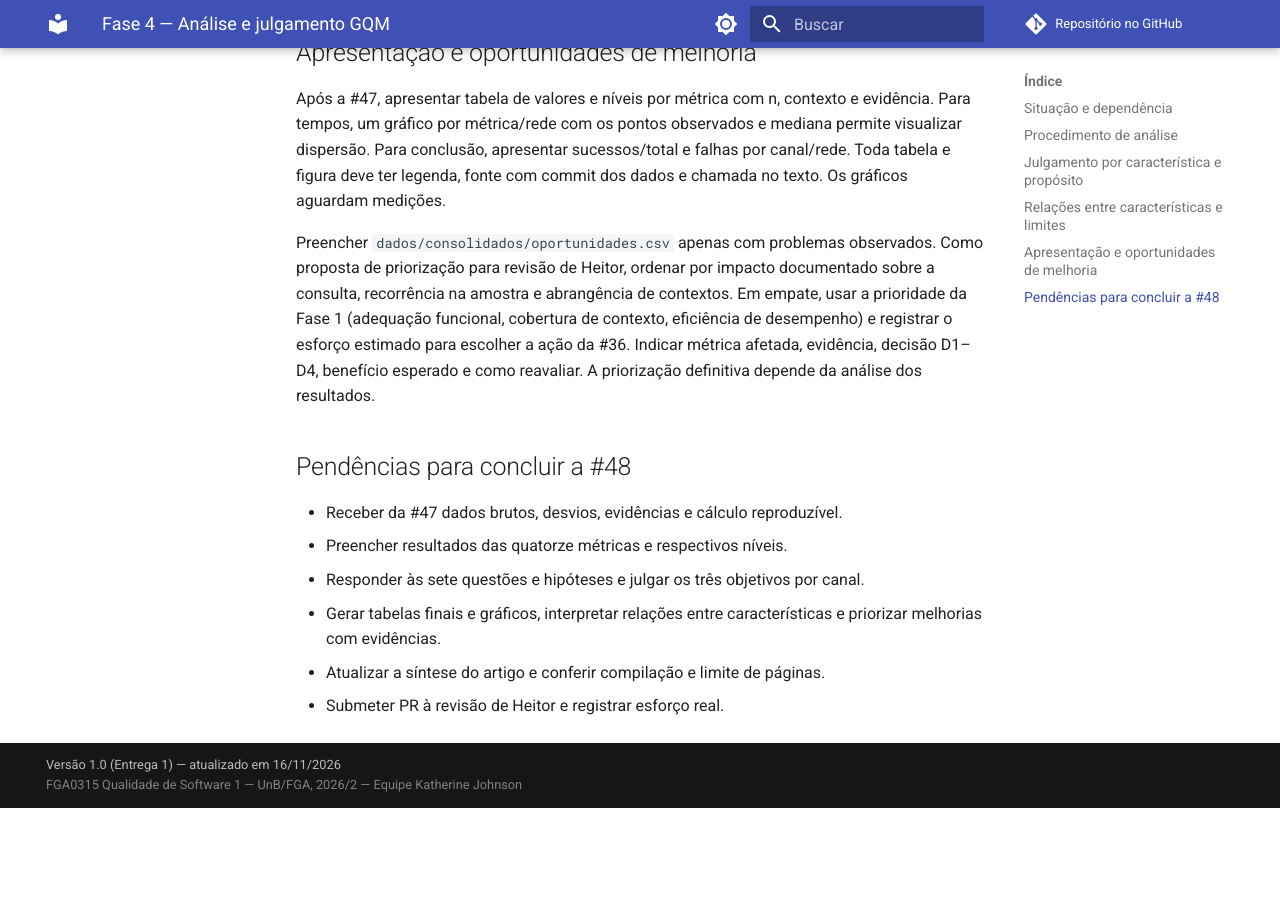
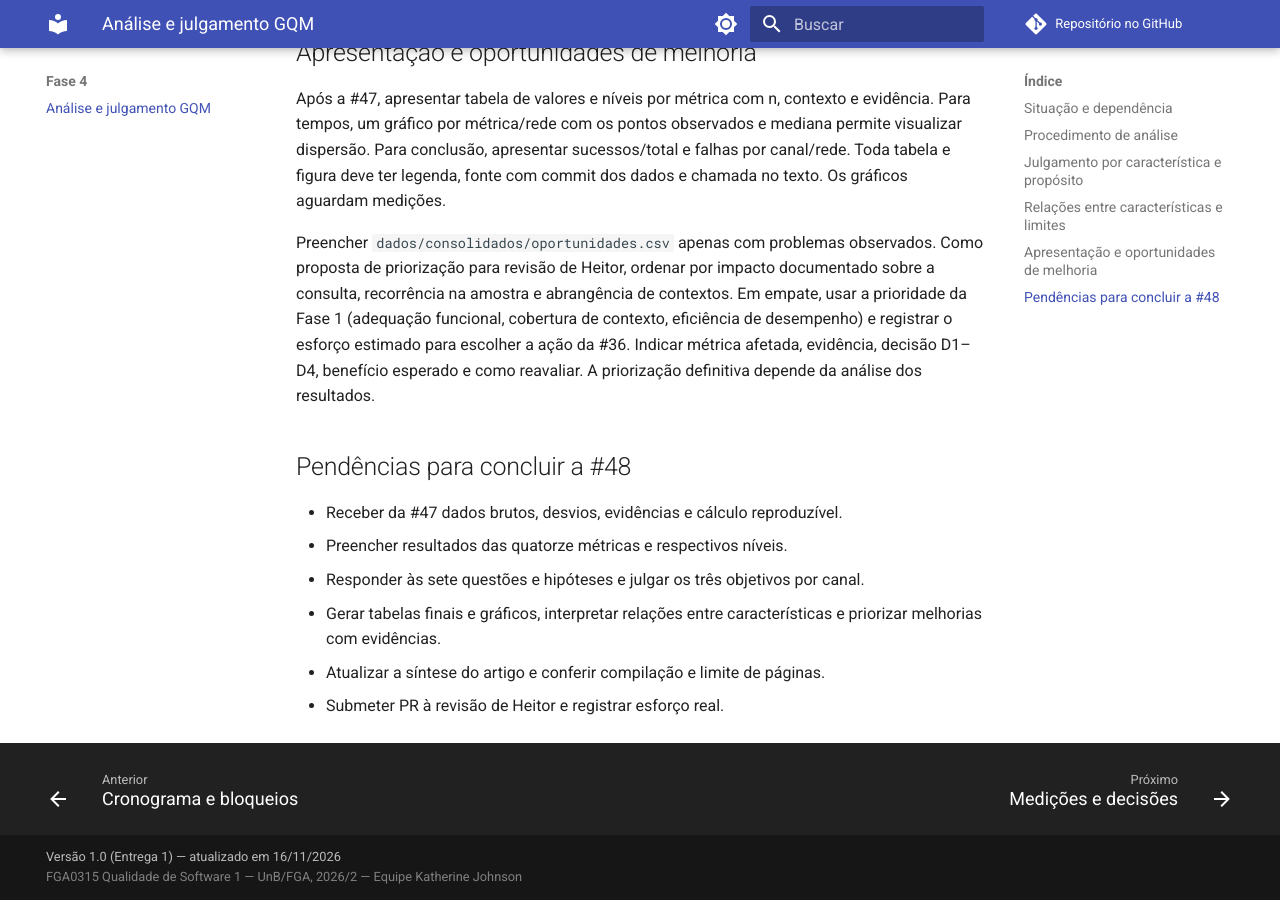
Before and after one commit to FCTE-Qualidade-de-Software-1/2026-2_T02_KATHERINE_JOHNSON, an MkDocs documentation site: the page built from docs/fase4-analise.md, in a window 1280 px wide and 900 px high, scrolled down 2899 px. Built offline with MkDocs 1.6.1 and Material for MkDocs 9.7.7, drawn with Linux system fonts in a browser that asks for light colours; comment, search, counter and statistics services are not loaded; before the commit the page ends 3707 px from its top, so only the background shows below that.

Commit message:
docs(mkdocs): inclui analise da Fase 4 na navegacao

```diff
--- a/mkdocs.yml
+++ b/mkdocs.yml
@@ -71,6 +71,8 @@ nav:
       - Recursos e ambiente: fase3-ambiente.md
       - Massa e instrumentos de coleta: fase3-dados.md
       - Cronograma e bloqueios: fase3-cronograma.md
+  - Fase 4:
+      - Análise e julgamento GQM: fase4-analise.md
   - Gestão (PSM/CID):
       - Medições e decisões: gestao.md
       - Registro de horas por issue: gestao-horas.md
```
